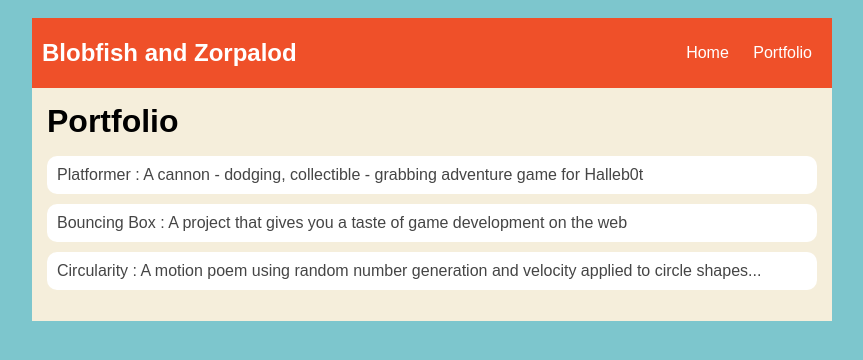
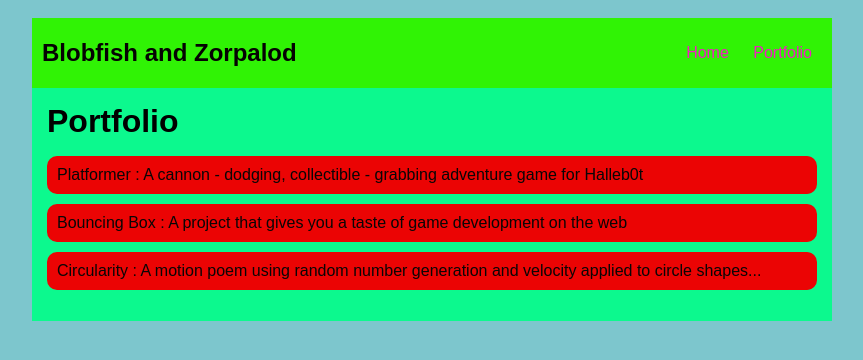
Before and after one commit to LazyFaceDaniel/Danielguo.github.io, a plain HTML site: page projects/portfolio.html in a window 1280 px wide. Shown: the whole page, without its empty margins (208-1071 px from the left). Drawn offline with Linux system fonts and the light colour scheme.

Commit message:
added index.html

```diff
--- a/projects/portfolio.html
+++ b/projects/portfolio.html
@@ -20,7 +20,7 @@
 
             /* navigation menu */
             nav {
-                background: rgb(239, 80, 41);
+                background: rgb(48, 243, 5);
                 margin: 0 auto;
                 display: flex;
                 padding: 10px;
@@ -28,7 +28,7 @@
             h1 {
                 display: flex;
                 align-items: center;
-                color: rgb(255, 255, 255);
+                color: rgb(5, 3, 3);
                 flex: 1;
                 margin: 0;
             }
@@ -41,12 +41,12 @@
             }
             .nav-a {
                 text-decoration: none;
-                color: #fff;
+                color: rgb(241, 28, 195);
             }
 
             /* main container area beneath menu */
             main {
-                background: rgb(245, 238, 219);
+                background: rgb(12, 249, 142);
                 display: flex;
             }
             .content {
@@ -63,19 +63,19 @@
          }
 
          #portfolio li {
-             background: #fff;
+             background: rgb(235, 4, 4);
              padding: 10px;
              border-radius: 10px;
              margin-bottom: 10px;
          }
 
          #portfolio li:hover {
-             background: #eee;
+             background: rgb(11, 239, 189);
          }
 
          #portfolio a {
              text-decoration: none;
-             color: #454545;
+             color: #090606;
          }
         </style>
     </head>
```
